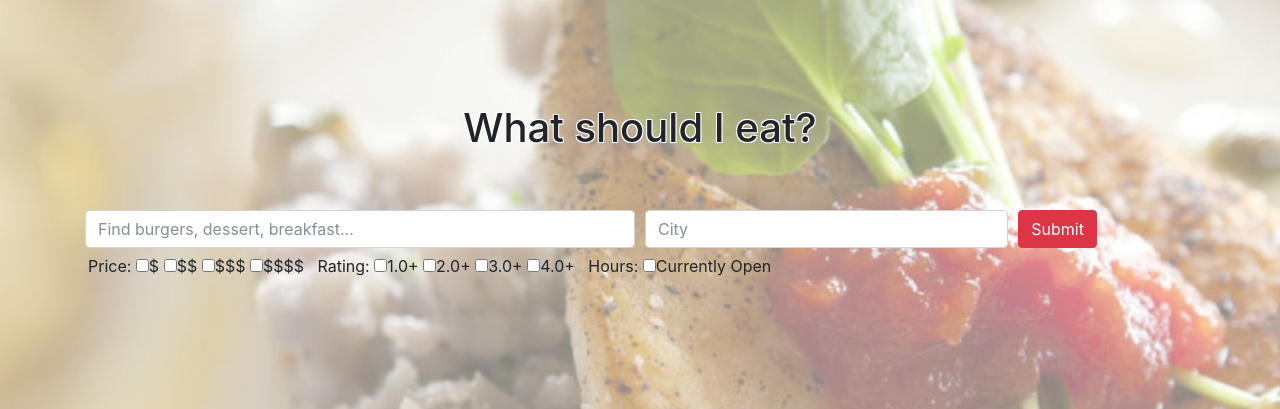
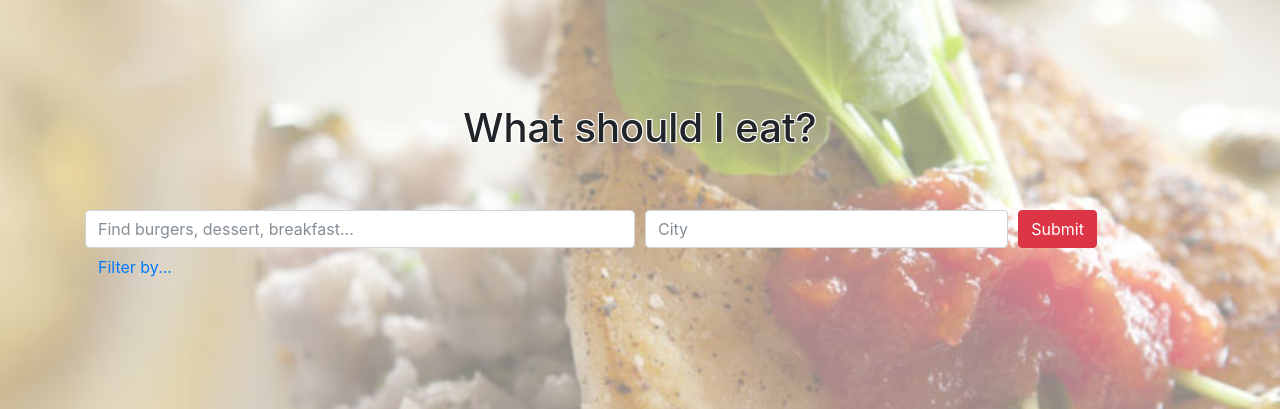
Before and after one commit to CS411F17/project, a Django app: template app/templates/restaurants.html in a window 1280 px wide. Shown: the part 56-465 px from the top of the page. Run offline with Django 3.2, Linux system fonts and the light colour scheme; the template is opened without the code that fills it, so the values that code supplies are empty; parts of the project's set-up code (start-up, migrations or seed data) failed here and were passed over; some libraries are stand-ins or nearby versions.

Commit message:
show filter critera on click

```diff
--- a/app/templates/restaurants.html
+++ b/app/templates/restaurants.html
@@ -61,7 +61,10 @@
 			<div class="col">
 				<button type="submit" class="btn btn-danger">Submit</button>
 			</div>
-			<div id="container-filter">
+		</div>
+		<!-- Filter by -->
+		<input type='button' id='filter-button' class="btn btn-link" value='Filter by...'>
+			<div id="container-filter" style="display: none">
 			  <form action="" method="post" name="myForm">
 			  	<h>Price:</h>
 				    <label class="checkbox-inline">
@@ -97,7 +100,6 @@
 				    </label>
 			  </form>
 			</div>
-		</div>
 	</form>
 
 </main>
@@ -106,7 +108,19 @@
 
 
 <script>
-// Example starter JavaScript for disabling form submissions if there are invalid fields
+// JavaScript for showing filter criteria on click
+var button = document.getElementById('filter-button');
+button.onclick = function() {
+    var div = document.getElementById('container-filter');
+    if (div.style.display !== 'none') {
+        div.style.display = 'none';
+    }
+    else {
+        div.style.display = 'block';
+    }
+};
+
+// JavaScript for disabling form submissions if there are invalid fields
 (function() {
   'use strict';
   window.addEventListener('load', function() {
--- a/cs411f17/settings.py
+++ b/cs411f17/settings.py
@@ -82,7 +82,7 @@ AUTHENTICATION_BACKENDS = (
     'allauth.account.auth_backends.AuthenticationBackend',
 )
 
-SITE_ID = 1
+SITE_ID = 2
 
 LOGIN_REDIRECT_URL = '/restaurants/'
 
```
Also changed, not shown: app/templates/results.html (+16 -3 lines), app/migrations/0004_auto_20171203_1605.py (added), app/migrations/0005_auto_20171203_1606.py (added).
